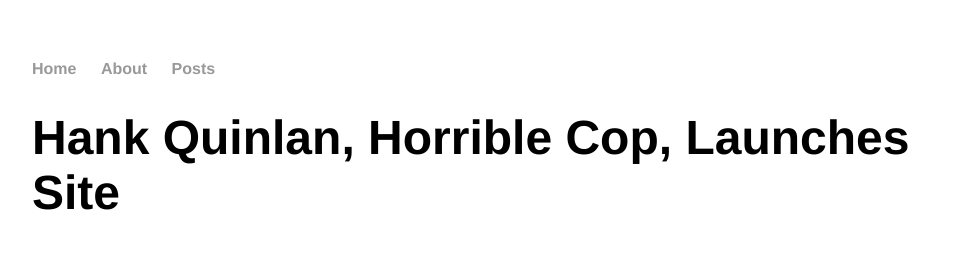
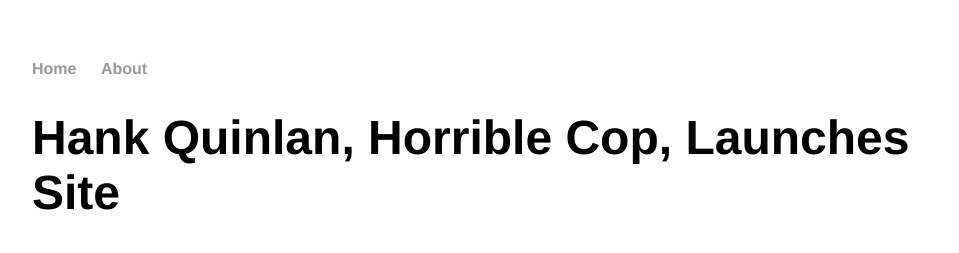
Before and after one commit to georgeball95/georgeball95.github.io, a Jekyll site: the page built from _posts/2014-04-30-hank-quinlan-site-launched.md, in a window 1280 px wide. Shown: the top 253 px of the page, without its empty margins (160-1119 px from the left). Built offline with Jekyll 4.4.1, drawn with Linux system fonts in a browser that asks for light colours.

Commit message:
Update default.html

```diff
--- a/_layouts/default.html
+++ b/_layouts/default.html
@@ -10,7 +10,6 @@
 	    		<ul>
 	        		<li><a href="/">Home</a></li>
 		        	<li><a href="/about">About</a></li>
-				<li><a href="/posts">Posts</a></li>
 	    		</ul>
 			</nav>
 			<div class="container">
```
